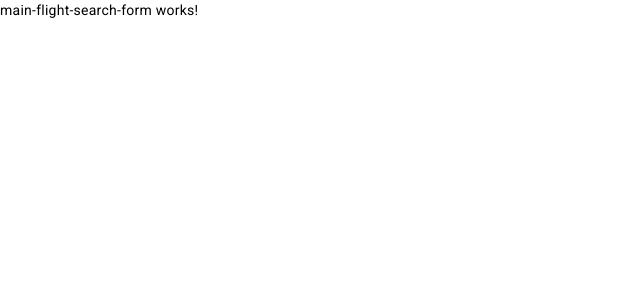
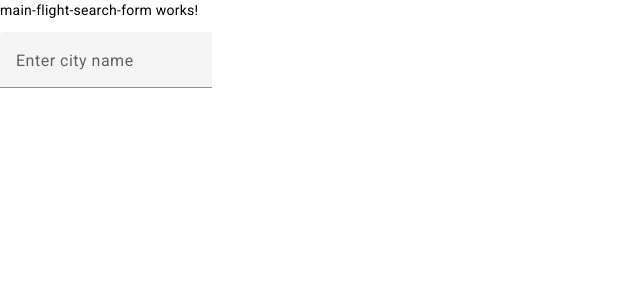
Before and after one commit to dominikchlodowicz/unwinder, an Angular app in the folder unwinder/ClientApp/: page /flight-search in a window 1280 px wide. Shown: the top 300 px of the page, without its empty margins (0-640 px from the left). Built offline with nearby package versions, Linux system fonts and the light colour scheme.

Commit message:
Start developing Flight Search functionality from frontend. Create autocomplete scaffold.

```diff
--- a/unwinder/ClientApp/src/app/app.config.ts
+++ b/unwinder/ClientApp/src/app/app.config.ts
@@ -2,7 +2,8 @@ import { ApplicationConfig } from '@angular/core';
 import { provideRouter } from '@angular/router';
 
 import { routes } from './app.routes';
+import { provideAnimations } from '@angular/platform-browser/animations';
 
 export const appConfig: ApplicationConfig = {
-  providers: [provideRouter(routes)],
+  providers: [provideRouter(routes), provideAnimations()],
 };
--- a/unwinder/ClientApp/src/app/app.routes.ts
+++ b/unwinder/ClientApp/src/app/app.routes.ts
@@ -1,6 +1,8 @@
 import { Routes } from '@angular/router';
 import { MainFlightSearchFormComponent } from './components/flight-search-form/main-flight-search-form/main-flight-search-form.component';
+import { WhereToFlightSearchFormComponent } from './components/flight-search-form/where-to-flight-search-form/where-to-flight-search-form.component';
 
 export const routes: Routes = [
   { path: 'flight-search', component: MainFlightSearchFormComponent },
+  { path: 'where-to', component: WhereToFlightSearchFormComponent },
 ];
--- a/unwinder/ClientApp/src/app/components/flight-search-form/main-flight-search-form/main-flight-search-form.component.html
+++ b/unwinder/ClientApp/src/app/components/flight-search-form/main-flight-search-form/main-flight-search-form.component.html
@@ -1 +1,2 @@
 <p>main-flight-search-form works!</p>
+<app-where-to-flight-search-form></app-where-to-flight-search-form>
--- a/unwinder/ClientApp/src/app/components/flight-search-form/main-flight-search-form/main-flight-search-form.component.ts
+++ b/unwinder/ClientApp/src/app/components/flight-search-form/main-flight-search-form/main-flight-search-form.component.ts
@@ -1,11 +1,11 @@
 import { Component } from '@angular/core';
 import { CommonModule } from '@angular/common';
-import { MatAutocompleteModule } from '@angular/material/autocomplete';
+import { WhereToFlightSearchFormComponent } from '../where-to-flight-search-form/where-to-flight-search-form.component';
 
 @Component({
   selector: 'app-main-flight-search-form',
   standalone: true,
-  imports: [CommonModule],
+  imports: [CommonModule, WhereToFlightSearchFormComponent],
   templateUrl: './main-flight-search-form.component.html',
   styleUrl: './main-flight-search-form.component.css',
 })
--- a/unwinder/ClientApp/src/app/components/flight-search-form/where-to-flight-search-form/where-to-flight-search-form.component.html
+++ b/unwinder/ClientApp/src/app/components/flight-search-form/where-to-flight-search-form/where-to-flight-search-form.component.html
@@ -1 +1,9 @@
-<p>where-to-flight-search-form works!</p>
+<mat-form-field>
+  <mat-label>Enter city name</mat-label>
+  <input matInput [matAutocomplete]="auto" [formControl]="citiesAutocomplete" />
+  <mat-autocomplete #auto="matAutocomplete">
+    <mat-option *ngFor="let option of filteredCities" [value]="option">
+      {{ option }}
+    </mat-option>
+  </mat-autocomplete>
+</mat-form-field>
--- a/unwinder/ClientApp/src/app/components/flight-search-form/where-to-flight-search-form/where-to-flight-search-form.component.ts
+++ b/unwinder/ClientApp/src/app/components/flight-search-form/where-to-flight-search-form/where-to-flight-search-form.component.ts
@@ -1,11 +1,36 @@
 import { Component } from '@angular/core';
 import { CommonModule } from '@angular/common';
+import { MatAutocompleteModule } from '@angular/material/autocomplete';
+import { MatInputModule } from '@angular/material/input';
+import { ReactiveFormsModule, FormControl } from '@angular/forms';
+import { OnInit } from '@angular/core';
 
 @Component({
   selector: 'app-where-to-flight-search-form',
   standalone: true,
-  imports: [CommonModule],
+  imports: [
+    CommonModule,
+    MatAutocompleteModule,
+    ReactiveFormsModule,
+    MatInputModule,
+  ],
   templateUrl: './where-to-flight-search-form.component.html',
   styleUrl: './where-to-flight-search-form.component.css',
 })
-export class WhereToFlightSearchFormComponent {}
+export class WhereToFlightSearchFormComponent implements OnInit {
+  cities = ['test1', 'test2', 'test3'];
+  filteredCities: string[] = [];
+  citiesAutocomplete = new FormControl();
+
+  ngOnInit(): void {
+    this.citiesAutocomplete.valueChanges.subscribe((newValue) => {
+      this.filteredCities = this.filterValues(newValue);
+    });
+  }
+
+  filterValues(search: string): string[] {
+    return this.cities.filter(
+      (value) => value.toLowerCase().indexOf(search.toLowerCase()) === 0,
+    );
+  }
+}
```
Also changed, not shown: 2 other files (tests, documents, lock files or other folders).
